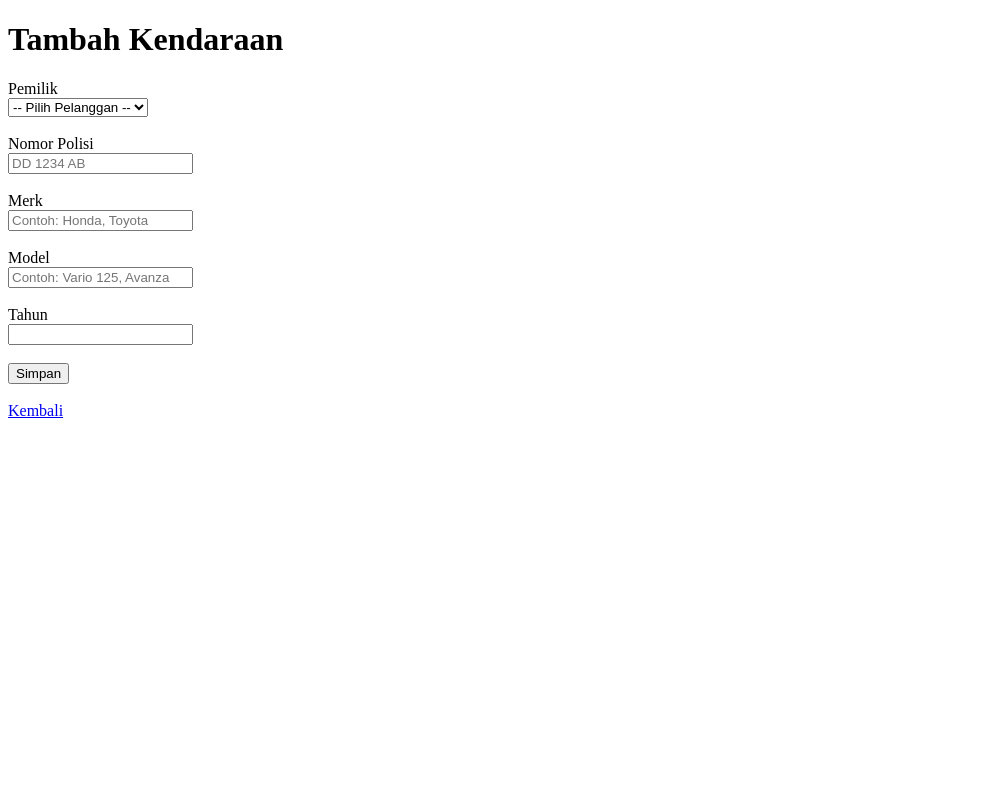
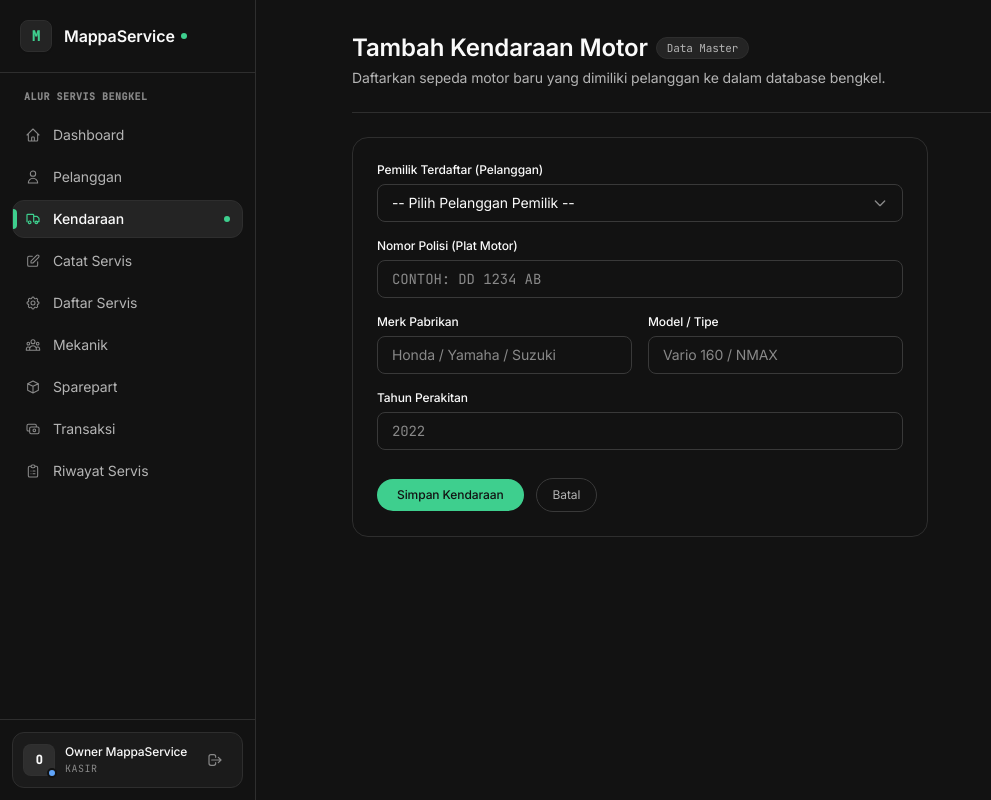
Before and after one commit to EdillNah/mappaservice-workshop-management, a PHP site: page /kendaraan/tambah_kendaraan.php in a window 1280 px wide. Shown: the whole page, without its empty margins (0-991 px from the left). Run offline with PHP 8.4, Linux system fonts and the light colour scheme; a user stored in the database is signed in; data that the repository does not hold is empty; some libraries are stand-ins or nearby versions.

Commit message:
update CRUD folder kendaraan

```diff
--- a/kendaraan/hapus_kendaraan.php
+++ b/kendaraan/hapus_kendaraan.php
@@ -3,7 +3,8 @@
 session_start();
 require_once "../config/koneksi.php";
 require_once "../include/function.php";
-harusKasir();
+harusLogin();
+
 
 if (!isset($_POST["id"])) {
   header("Location: kendaraan.php");
--- a/kendaraan/tambah_kendaraan.php
+++ b/kendaraan/tambah_kendaraan.php
@@ -4,19 +4,19 @@ session_start();
 require_once "../config/koneksi.php";
 require_once "../include/function.php";
 
-harusKasir();
+harusLogin();
+
+$pageTitle = "Tambah Kendaraan";
 
 $stmt = $pdo->query("SELECT * FROM pelanggan ORDER BY nama");
-
 $pelanggan = $stmt->fetchAll();
-
 
 if (isset($_POST["simpan"])) {
   $pelanggan_id = $_POST["pelanggan_id"];
-  $nomor_polisi = $_POST["nomor_polisi"];
-  $merk = $_POST["merk"];
-  $model = $_POST["model"];
-  $tahun = $_POST["tahun"];
+  $nomor_polisi = strtoupper(trim($_POST["nomor_polisi"] ?? ""));
+  $merk = trim($_POST["merk"] ?? "");
+  $model = trim($_POST["model"] ?? "");
+  $tahun = trim($_POST["tahun"] ?? "");
 
   $sql = "INSERT INTO kendaraan (pelanggan_id, nomor_polisi, merk, model, tahun) VALUES (?, ?, ?, ?, ?)";
   $stmt = $pdo->prepare($sql);
@@ -25,51 +25,81 @@ if (isset($_POST["simpan"])) {
   header("Location: kendaraan.php");
   exit;
 }
+
+include "../include/header.php";
+include "../include/sidebar.php";
 ?>
 
-<!DOCTYPE html>
-<html lang="id">
+<div class="p-6 md:p-8 max-w-4xl mx-auto space-y-6">
+  <!-- Header -->
+  <div class="border-b border-charcoal pb-6">
+    <div class="flex items-center gap-2">
+      <h1 class="text-2xl font-semibold text-snow tracking-tight">Tambah Kendaraan Motor</h1>
+      <span class="px-2.5 py-0.5 rounded-full text-[11px] font-mono bg-ash border border-charcoal text-silver">Data Master</span>
+    </div>
+    <p class="text-sm text-silver mt-1">Daftarkan sepeda motor baru yang dimiliki pelanggan ke dalam database bengkel.</p>
+  </div>
 
-<head>
-  <meta charset="UTF-8">
-  <title>Tambah Kendaraan</title>
-</head>
+  <div class="bg-obsidian border border-charcoal rounded-2xl p-6 max-w-xl">
+    <form method="POST" class="space-y-4">
+      <div>
+        <label class="block text-xs font-medium text-snow mb-1.5">Pemilik Terdaftar (Pelanggan)</label>
+        <select name="pelanggan_id" required class="w-full bg-obsidian border border-slate rounded-lg px-3.5 py-2 text-sm text-snow">
+          <option value="">-- Pilih Pelanggan Pemilik --</option>
+          <?php foreach ($pelanggan as $data): ?>
+            <option value="<?= $data["pelanggan_id"] ?>"><?= htmlspecialchars($data["nama"]) ?> (<?= htmlspecialchars($data["no_telpon"] ?: 'No Telp -') ?>)</option>
+          <?php endforeach; ?>
+        </select>
+      </div>
 
-<body>
-  <h1>Tambah Kendaraan</h1>
+      <div>
+        <label class="block text-xs font-medium text-snow mb-1.5">Nomor Polisi (Plat Motor)</label>
+        <input type="text"
+               name="nomor_polisi"
+               required
+               placeholder="Contoh: DD 1234 AB"
+               class="w-full bg-obsidian border border-slate rounded-lg px-3.5 py-2 text-sm text-snow placeholder-smoke font-mono uppercase">
+      </div>
 
-  <form method="POST">
-    <label>Pemilik</label><br>
-    <select name="pelanggan_id" required>
-      <option value="">-- Pilih Pelanggan --</option>
-      <?php foreach ($pelanggan as $data): ?>
-        <option value="<?= $data["pelanggan_id"] ?>"><?= htmlspecialchars($data["nama"]) ?></option>
-      <?php endforeach; ?>
-    </select>
-    <br><br>
+      <div class="grid grid-cols-2 gap-4">
+        <div>
+          <label class="block text-xs font-medium text-snow mb-1.5">Merk Pabrikan</label>
+          <input type="text"
+                 name="merk"
+                 placeholder="Honda / Yamaha / Suzuki"
+                 class="w-full bg-obsidian border border-slate rounded-lg px-3.5 py-2 text-sm text-snow placeholder-smoke">
+        </div>
 
-    <label>Nomor Polisi</label><br>
-    <input type="text" name="nomor_polisi" required placeholder="DD 1234 AB">
-    <br><br>
+        <div>
+          <label class="block text-xs font-medium text-snow mb-1.5">Model / Tipe</label>
+          <input type="text"
+                 name="model"
+                 placeholder="Vario 160 / NMAX"
+                 class="w-full bg-obsidian border border-slate rounded-lg px-3.5 py-2 text-sm text-snow placeholder-smoke">
+        </div>
+      </div>
 
-    <label>Merk</label><br>
-    <input type="text" name="merk" placeholder="Contoh: Honda, Toyota">
-    <br><br>
+      <div>
+        <label class="block text-xs font-medium text-snow mb-1.5">Tahun Perakitan</label>
+        <input type="number"
+               name="tahun"
+               placeholder="2022"
+               class="w-full bg-obsidian border border-slate rounded-lg px-3.5 py-2 text-sm text-snow placeholder-smoke font-mono">
+      </div>
 
-    <label>Model</label><br>
-    <input type="text" name="model" placeholder="Contoh: Vario 125, Avanza">
-    <br><br>
+      <div class="pt-3 flex items-center gap-3">
+        <button type="submit"
+                name="simpan"
+                class="px-5 py-2 rounded-full bg-phosphor text-obsidian hover:bg-phosphor-light font-medium text-xs tracking-tight transition-all">
+          Simpan Kendaraan
+        </button>
+        <a href="kendaraan.php"
+           class="px-4 py-2 rounded-full border border-slate text-silver hover:text-snow hover:border-graphite text-xs transition-all">
+          Batal
+        </a>
+      </div>
+    </form>
+  </div>
+</div>
 
-    <label>Tahun</label><br>
-    <input type="number" name="tahun">
-    <br><br>
-
-    <button type="submit" name="simpan">Simpan</button>
-  </form>
-  <br>
-
-  <a href="kendaraan.php">Kembali</a>
-
-</body>
-
-</html>
+<?php include "../include/footer.php"; ?>
```
Also changed, not shown: kendaraan/edit_kendaraan.php (+78 -47 lines).
